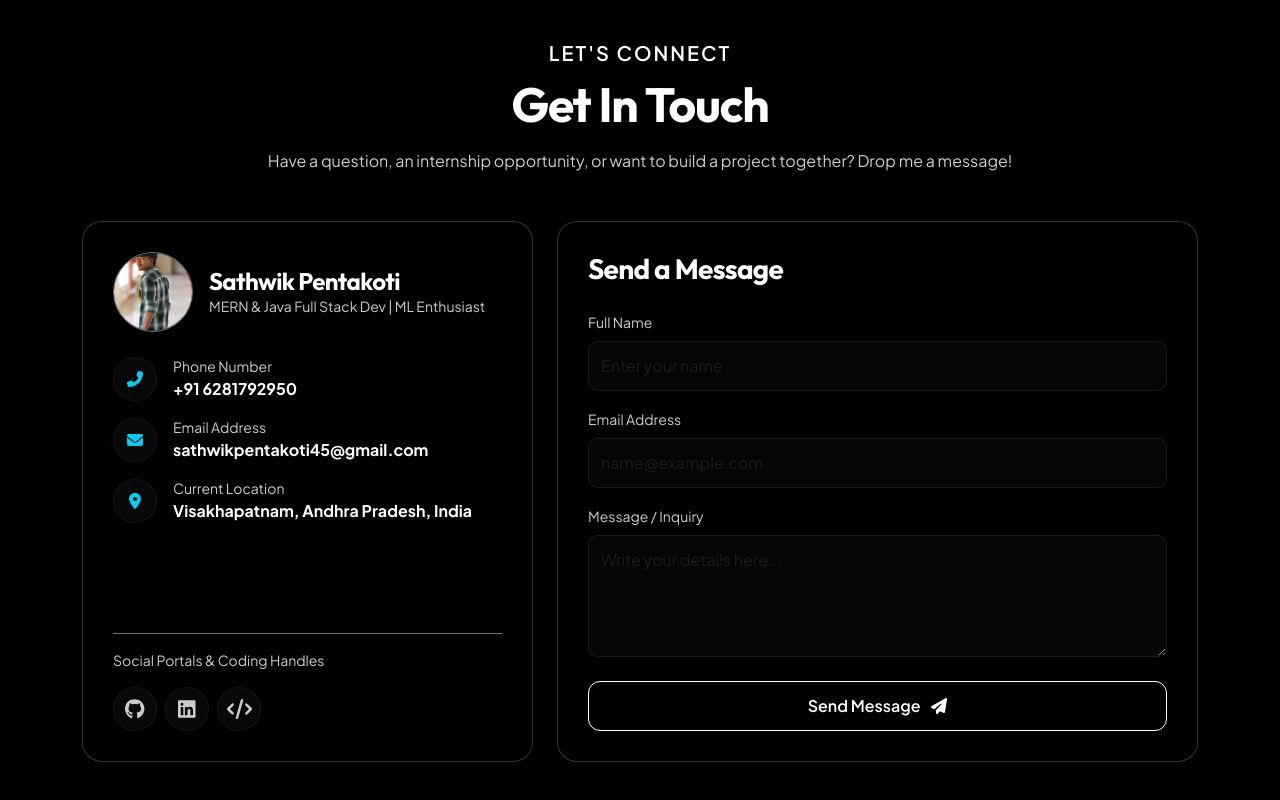
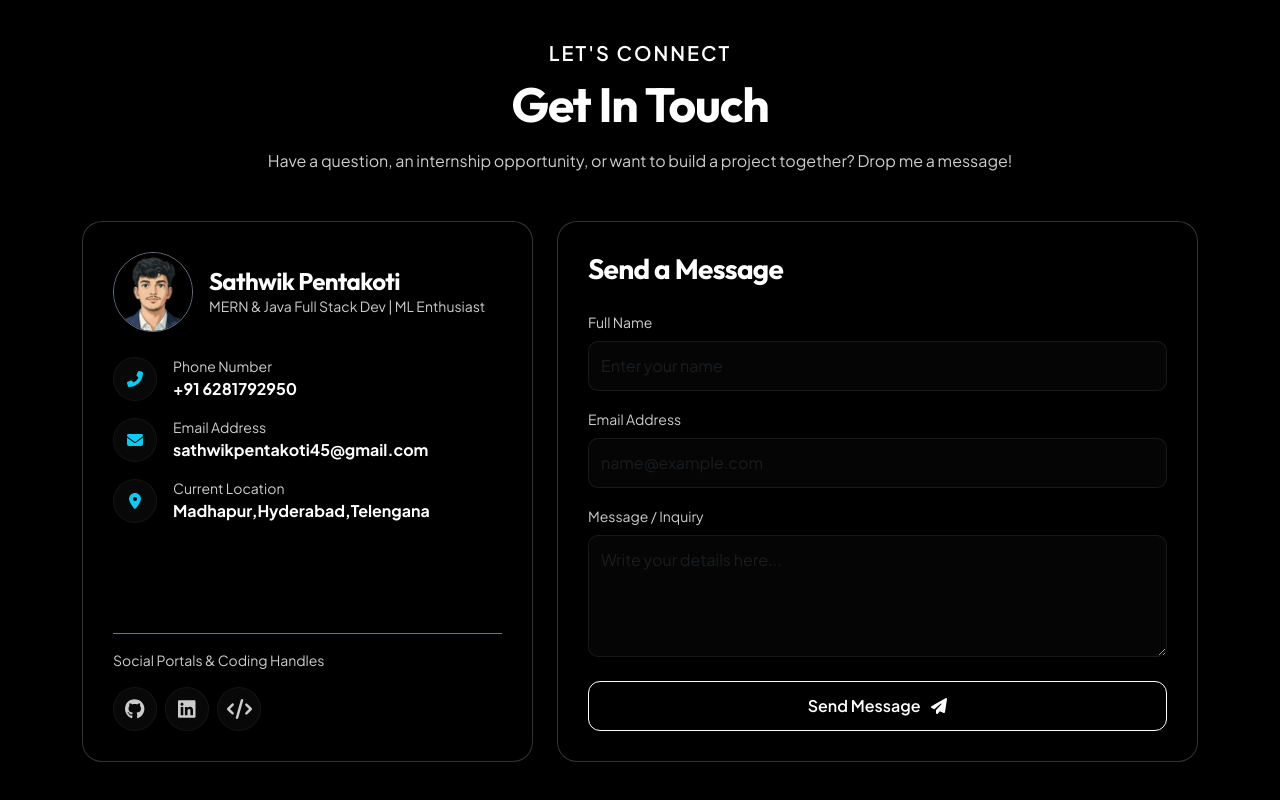
Before and after one commit to Sathwik-45/my_portfolio, a React (Vite) app: page / in a window 1280 px wide. Shown: the part 7653-8453 px from the top of the page. Built offline with nearby package versions, Linux system fonts and the light colour scheme.

Commit message:
my contact updated

```diff
--- a/src/components/contact.jsx
+++ b/src/components/contact.jsx
@@ -3,7 +3,7 @@ import { Container, Row, Col, Form } from 'react-bootstrap';
 import { FontAwesomeIcon } from '@fortawesome/react-fontawesome';
 import { faLinkedin, faGithub } from '@fortawesome/free-brands-svg-icons';
 import { faCode, faEnvelope, faPhoneAlt, faMapMarkerAlt, faPaperPlane } from '@fortawesome/free-solid-svg-icons';
-import myPhoto from '../assets/images/my-photo2.jpg';
+import myPhoto from "../assets/images/my-photo-mobile.png";
 
 const Contact = () => {
   const [formData, setFormData] = useState({ name: "", email: "", message: "" });
@@ -68,7 +68,7 @@ const Contact = () => {
                     </div>
                     <div>
                       <span className="text-muted small d-block">Email Address</span>
-                      <a href="mailto:sathwikpentakoti45@gmail.com" className="text-white text-decoration-none fw-bold">sathwikpentakoti45@gmail.com</a>
+                      <a href="mailto:sathwikpentakoti@gmail.com" className="text-white text-decoration-none fw-bold">sathwikpentakoti45@gmail.com</a>
                     </div>
                   </div>
 
@@ -78,7 +78,7 @@ const Contact = () => {
                     </div>
                     <div>
                       <span className="text-muted small d-block">Current Location</span>
-                      <span className="text-white fw-bold">Visakhapatnam, Andhra Pradesh, India</span>
+                      <span className="text-white fw-bold">Madhapur,Hyderabad,Telengana</span>
                     </div>
                   </div>
                 </div>
```
